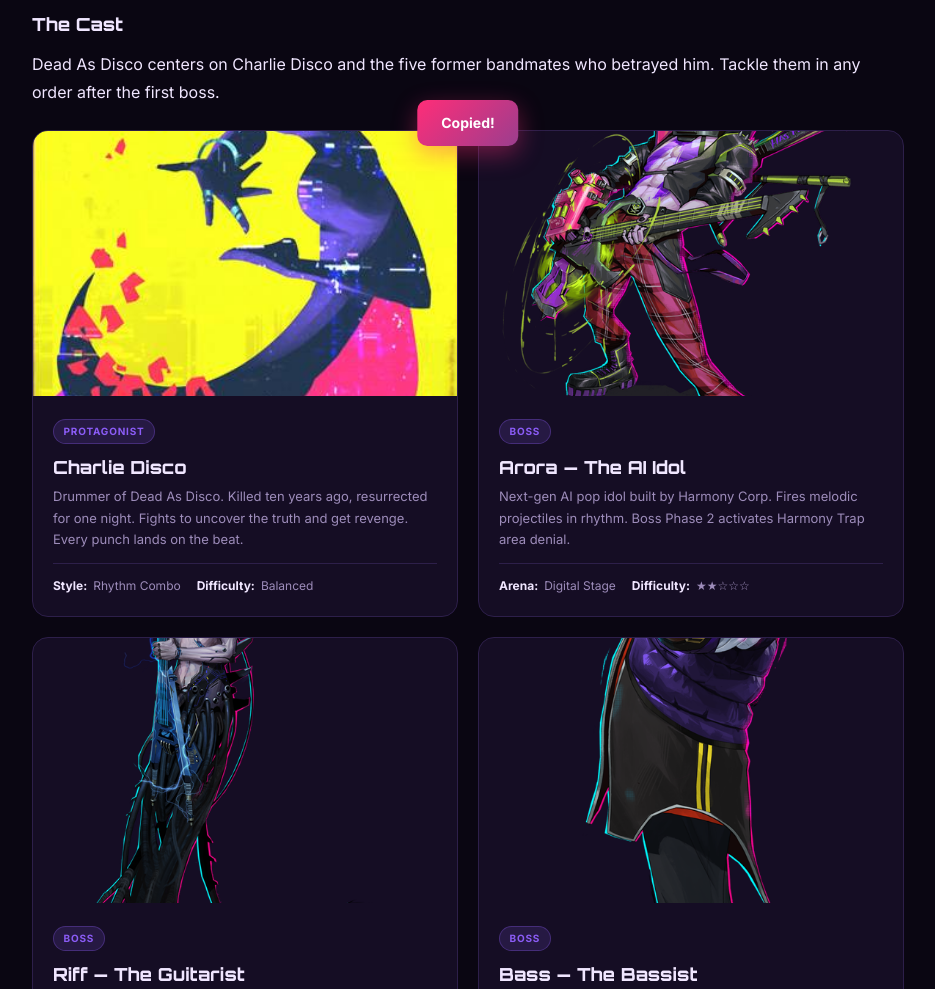
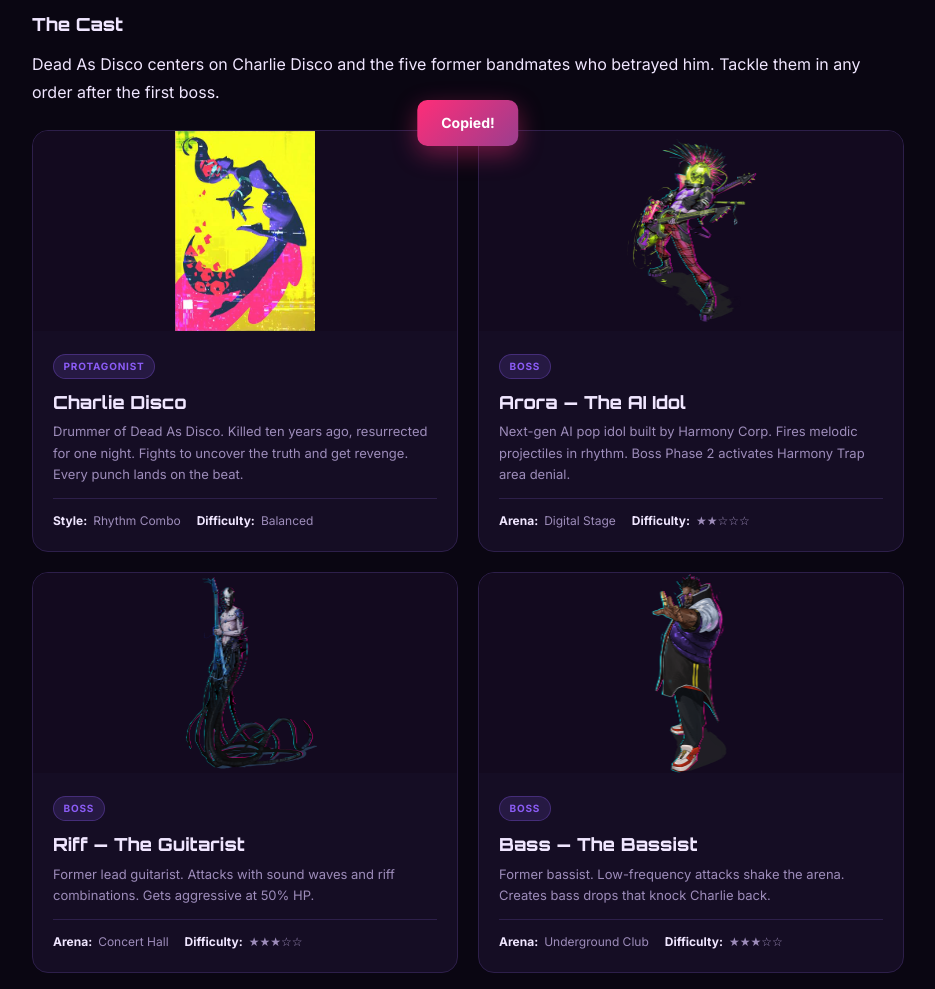
Before and after one commit to twinstiger/dead-as-disco, a plain HTML site: page pages/guides/characters.html in a window 1280 px wide. Shown: the part 740-1729 px from the top of the page, without its empty margins (172-1107 px from the left). Drawn offline with Linux system fonts and the light colour scheme.

Commit message:
characters.html: char-img shows full body with object-fit:contain, 200px height

```diff
--- a/pages/guides/characters.html
+++ b/pages/guides/characters.html
@@ -11,7 +11,7 @@
     .char-grid { display: grid; grid-template-columns: repeat(auto-fill, minmax(280px, 1fr)); gap: 1.25rem; margin: 1.5rem 0; }
     .char-card { background: var(--bg-card); border: 1px solid var(--border); border-radius: var(--radius-lg); overflow: hidden; transition: var(--transition); }
     .char-card:hover { border-color: var(--accent); box-shadow: var(--shadow-hover); transform: translateY(-4px); }
-    .char-img { width: 100%; aspect-ratio: 16/10; object-fit: cover; }
+    .char-img { width: 100%; height: 200px; object-fit: contain; background: var(--bg-secondary); }
     .char-body { padding: 1.25rem; }
     .char-role { display: inline-block; font-size: 0.625rem; font-weight: 700; color: var(--neon-purple); background: rgba(139,92,246,0.15); border: 1px solid rgba(139,92,246,0.3); padding: 0.2rem 0.6rem; border-radius: 9999px; text-transform: uppercase; letter-spacing: 0.08em; margin-bottom: 0.75rem; }
     .char-name { font-size: 1.125rem; font-weight: 800; margin-bottom: 0.5rem; font-family: var(--font-heading); }
```
